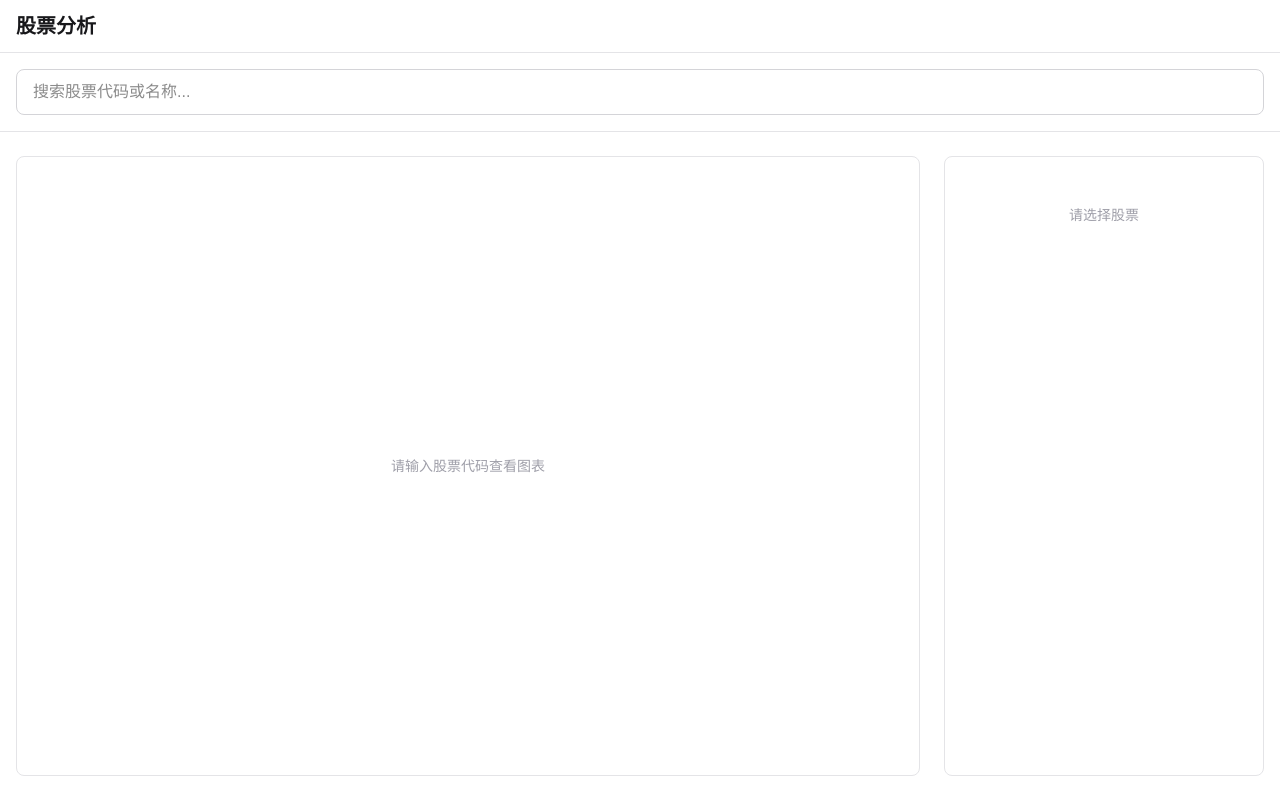
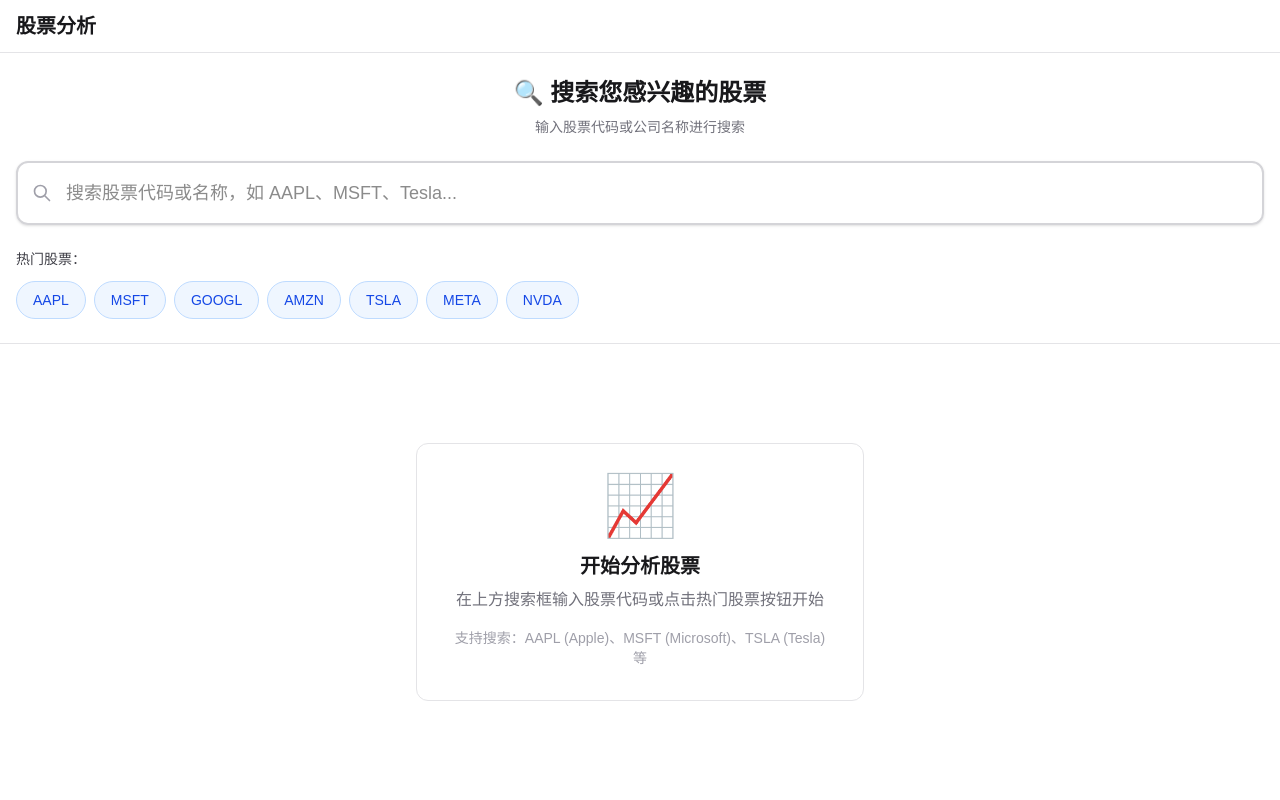
Before and after one commit to wwxiaoming/Mming, a Next.js app: page / in a window 1280 px wide. Built offline with nearby package versions, Linux system fonts and the light colour scheme.

Commit message:
feat: 股票分析网站
Co-authored-by: traeagent <traeagent@users.noreply.github.com>

```diff
--- a/src/app/page.tsx
+++ b/src/app/page.tsx
@@ -4,6 +4,16 @@ import { useState } from "react";
 import SearchBar from "@/components/SearchBar";
 import StockChart from "@/components/StockChart";
 import FinancialPanel from "@/components/FinancialPanel";
+
+const POPULAR_STOCKS = [
+  { symbol: "AAPL", name: "Apple Inc." },
+  { symbol: "MSFT", name: "Microsoft" },
+  { symbol: "GOOGL", name: "Alphabet" },
+  { symbol: "AMZN", name: "Amazon" },
+  { symbol: "TSLA", name: "Tesla" },
+  { symbol: "META", name: "Meta" },
+  { symbol: "NVDA", name: "NVIDIA" },
+];
 
 export default function Home() {
   const [selectedSymbol, setSelectedSymbol] = useState<string | null>(null);
@@ -17,23 +27,75 @@ export default function Home() {
   return (
     <div className="flex flex-1 flex-col">
       <div className="border-b border-zinc-200 bg-white">
-        <div className="max-w-7xl mx-auto px-3 md:px-4 py-4">
+        <div className="max-w-7xl mx-auto px-3 md:px-4 py-6">
+          <div className="text-center mb-6">
+            <h2 className="text-xl md:text-2xl font-bold text-zinc-900 mb-2">
+              🔍 搜索您感兴趣的股票
+            </h2>
+            <p className="text-sm text-zinc-500">
+              输入股票代码或公司名称进行搜索
+            </p>
+          </div>
           <SearchBar onSelect={handleSelect} />
+
+          {/* 热门股票快捷选择 */}
+          <div className="mt-6">
+            <p className="text-sm font-medium text-zinc-700 mb-3">热门股票：</p>
+            <div className="flex flex-wrap gap-2">
+              {POPULAR_STOCKS.map((stock) => (
+                <button
+                  key={stock.symbol}
+                  onClick={() => handleSelect(stock.symbol, stock.name)}
+                  className="px-4 py-2 bg-blue-50 text-blue-700 rounded-full text-sm font-medium hover:bg-blue-100 transition-colors border border-blue-200"
+                >
+                  {stock.symbol}
+                </button>
+              ))}
             </div>
           </div>
+        </div>
+      </div>
+
       {selectedSymbol && selectedName && (
         <div className="max-w-7xl mx-auto w-full px-3 md:px-4 pt-4">
+          <div className="flex items-center justify-between mb-2">
             <h2 className="text-lg font-bold text-zinc-900">
               {selectedSymbol}
               <span className="ml-2 text-sm font-normal text-zinc-500">
                 {selectedName}
               </span>
             </h2>
+            <button
+              onClick={() => {
+                setSelectedSymbol(null);
+                setSelectedName("");
+              }}
+              className="text-sm text-zinc-500 hover:text-zinc-700"
+            >
+              清除选择
+            </button>
+          </div>
         </div>
       )}
+
       <div className="flex flex-1 max-w-7xl mx-auto w-full flex-col md:flex-row gap-4 md:gap-6 px-3 md:px-4 py-4 md:py-6">
+        {!selectedSymbol ? (
+          <div className="flex-1 flex items-center justify-center min-h-[400px] text-center">
+            <div className="bg-white rounded-xl border border-zinc-200 p-8 max-w-md">
+              <div className="text-6xl mb-4">📈</div>
+              <h3 className="text-xl font-bold text-zinc-900 mb-2">开始分析股票</h3>
+              <p className="text-zinc-500 mb-4">在上方搜索框输入股票代码或点击热门股票按钮开始</p>
+              <div className="text-sm text-zinc-400">
+                支持搜索：AAPL (Apple)、MSFT (Microsoft)、TSLA (Tesla) 等
+              </div>
+            </div>
+          </div>
+        ) : (
+          <>
             <StockChart symbol={selectedSymbol} />
             <FinancialPanel symbol={selectedSymbol} />
+          </>
+        )}
       </div>
     </div>
   );
--- a/src/components/SearchBar.tsx
+++ b/src/components/SearchBar.tsx
@@ -196,6 +196,12 @@ export default function SearchBar({ onSelect }: SearchBarProps) {
 
   return (
     <div ref={containerRef} className="relative">
+      <div className="relative">
+        <div className="absolute inset-y-0 left-0 pl-4 flex items-center pointer-events-none">
+          <svg className="h-5 w-5 text-zinc-400" fill="none" viewBox="0 0 24 24" stroke="currentColor">
+            <path strokeLinecap="round" strokeLinejoin="round" strokeWidth={2} d="M21 21l-6-6m2-5a7 7 0 11-14 0 7 7 0 0114 0z" />
+          </svg>
+        </div>
         <input
           ref={inputRef}
           type="text"
@@ -206,13 +212,14 @@ export default function SearchBar({ onSelect }: SearchBarProps) {
           }}
           onKeyDown={handleKeyDown}
           onFocus={() => {
-          if (suggestions.length > 0 || error) {
+            if (suggestions.length > 0 || error || query.trim()) {
               setIsOpen(true);
             }
           }}
-        placeholder="搜索股票代码或名称..."
-        className="w-full rounded-lg border border-zinc-300 px-3 md:px-4 py-2.5 text-base focus:border-blue-500 focus:outline-none focus:ring-1 focus:ring-blue-500"
+          placeholder="搜索股票代码或名称，如 AAPL、MSFT、Tesla..."
+          className="w-full rounded-xl border-2 border-zinc-300 pl-12 pr-4 py-4 text-lg focus:border-blue-500 focus:outline-none focus:ring-2 focus:ring-blue-200 transition-all shadow-sm"
         />
+      </div>
 
       {isOpen && (
         <div className="absolute z-50 mt-1 w-full rounded-lg border border-zinc-200 bg-white shadow-lg">
```
Lines whose indentation alone changed are shown as unchanged.
